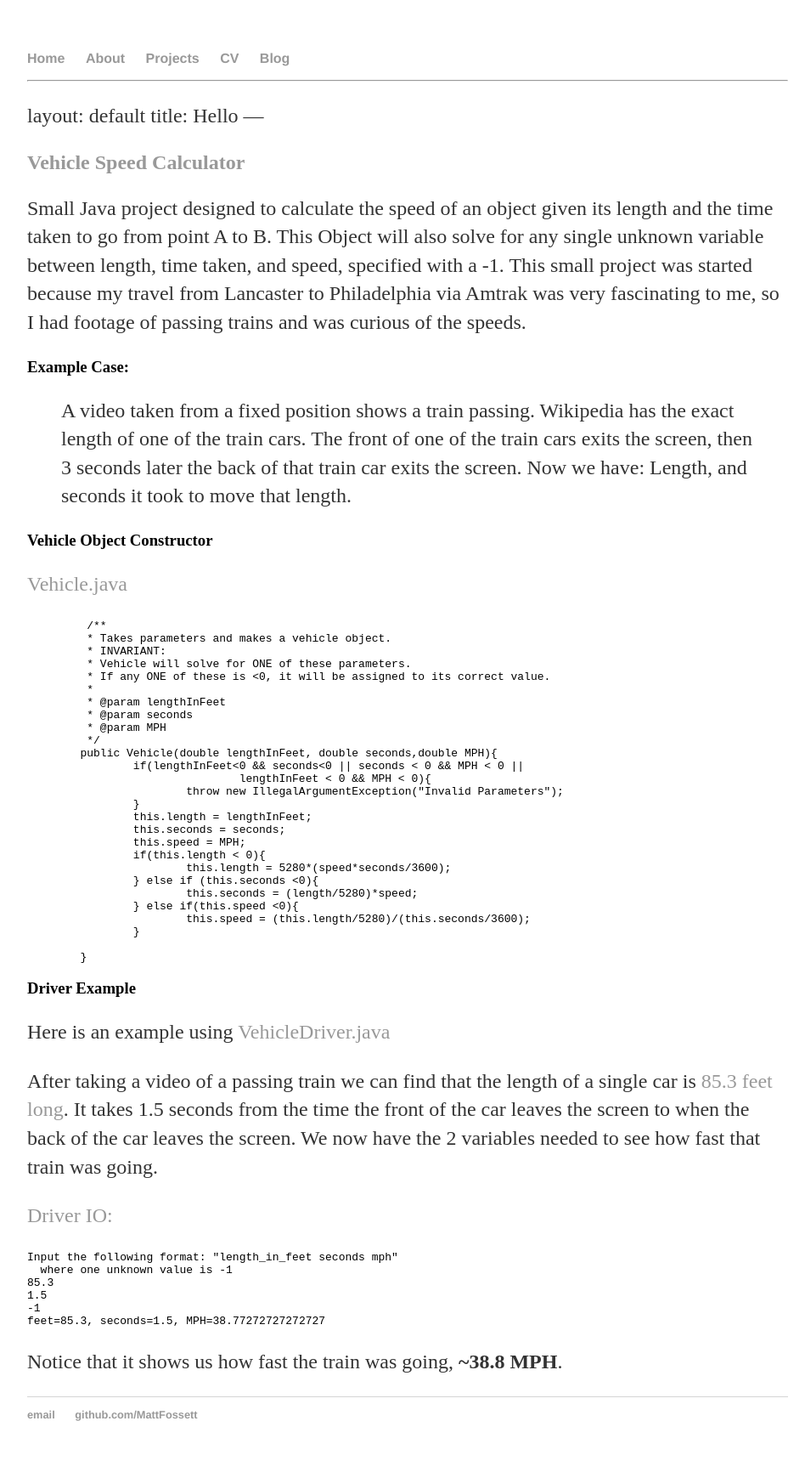
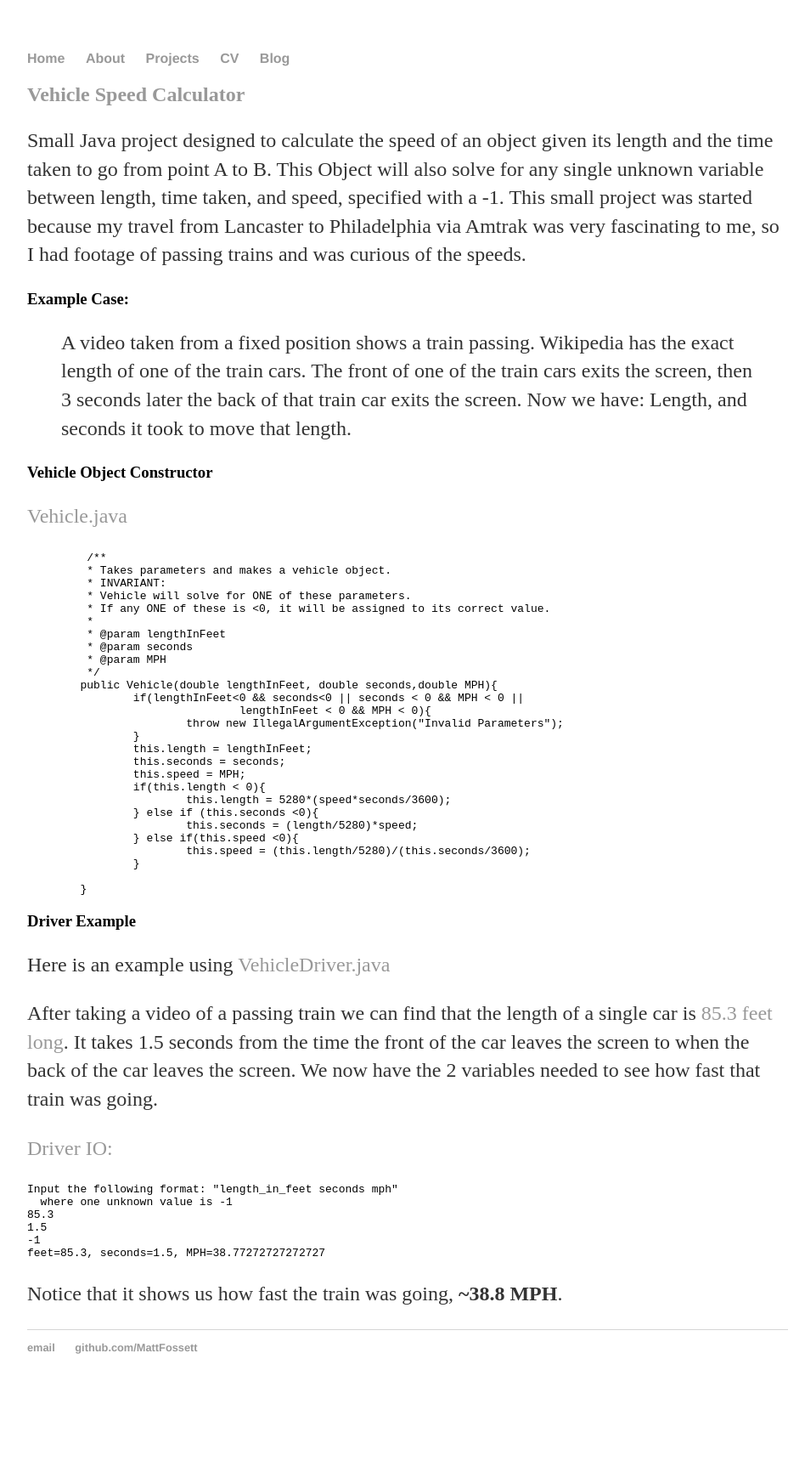
Before and after one commit to MattFossett/mattfossett.github.io, a Jekyll site: the page built from projects/index.md, in a window 1280 px wide. Shown: the whole page at 85% size, without its empty margins (160-1108 px from the left). Built offline with Jekyll 4.4.1, drawn with Linux system fonts in a browser that asks for light colours; after the commit the page ends 1653 px from its top, so only the background shows below that.

Commit message:
removed ---

```diff
--- a/_includes/speed_calculator.md
+++ b/_includes/speed_calculator.md
@@ -1,8 +1,3 @@
----
-layout: default
-title: Hello
----
-
 ## [Vehicle Speed Calculator](https://github.com/MattFossett/Vehicle-Speed-Calculator)
 
 Small Java project designed to calculate the speed of an object given its length and the
```
